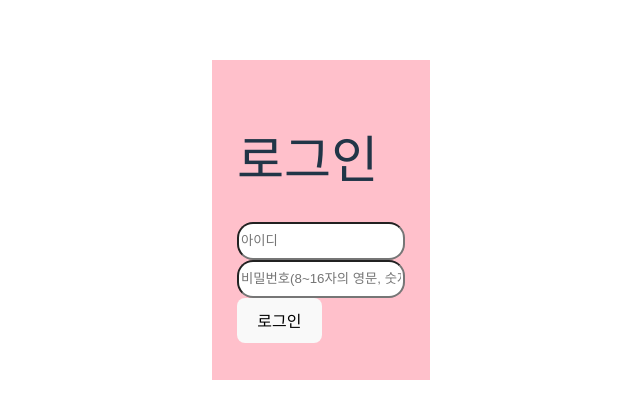
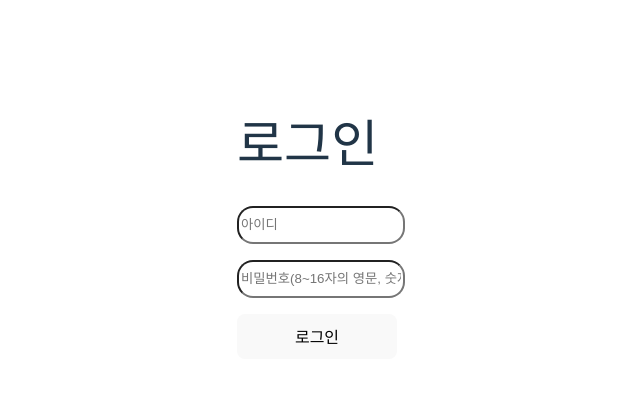
Before and after one commit to suhyeon0111/Typescript_study, a React (Vite) app in the folder myWebPage/: page /login in a window 1280 px wide. Shown: the part 180-598 px from the top of the page, without its empty margins (319-959 px from the left). Built offline with nearby package versions, Linux system fonts and the light colour scheme.

Commit message:
[style]: 회원가입 스타일 변경

```diff
--- a/myWebPage/src/Components/MyPage/MyPage.css
+++ b/myWebPage/src/Components/MyPage/MyPage.css
@@ -11,7 +11,7 @@
     align-items: center;
     width: 17vw;
     height: 40vh;
-    background-color: pink;
+    /* background-color: pink; */
 }
 
 .RegisterBox > input {
@@ -19,4 +19,13 @@
     border-radius: 1rem;
     width: 10rem;
     height: 2rem;
+    margin-top: 1rem;
 }
+
+button {
+    display: flex;
+    align-items: center;
+    justify-content: center;
+    width: 10rem;
+    margin-top: 1rem
+}
--- a/myWebPage/src/Components/MyPage/RegisterPage.tsx
+++ b/myWebPage/src/Components/MyPage/RegisterPage.tsx
@@ -46,7 +46,7 @@ export default function RegisterPage() {
                 });
             console.log("회원가입 성공 response>>>", response);
             alert("환영합니다!");
-            // navigate("/", { state: { userName: register.userName } });
+            navigate("/", { state: { userName: register.userName } });
         } catch (error) {
             console.log("error>>> ", error);
         }
```
